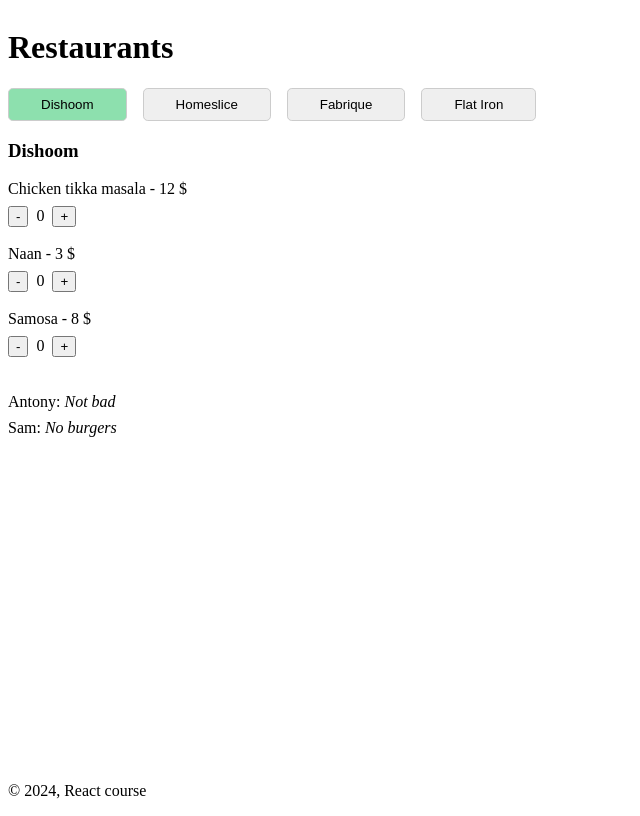
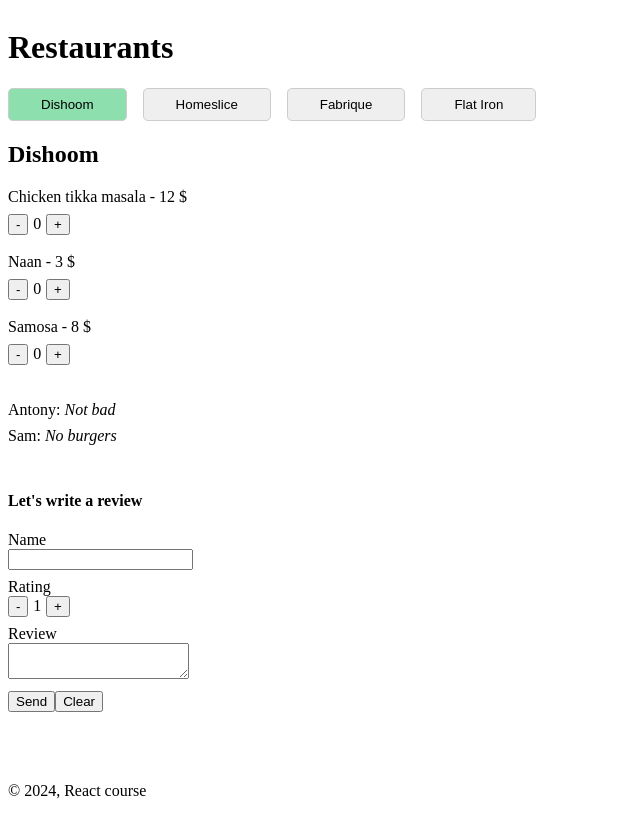
Before and after one commit to maxbelogurov/react-course, a React (Vite) app: page / in a window 1280 px wide. Shown: the whole page, without its empty margins (0-640 px from the left). Built offline with nearby package versions, Linux system fonts and the light colour scheme.

Commit message:
added: review form to restaurant

```diff
--- /dev/null
+++ b/src/components/common/counter/Counter.css
@@ -0,0 +1,3 @@
+.counter {
+    padding: 0 .3rem;
+}
--- /dev/null
+++ b/src/components/common/counter/Counter.jsx
@@ -0,0 +1,11 @@
+import './Counter.css'
+
+export default function Counter({count, decrease, increase}) {
+  return (
+    <div>
+      <button onClick={decrease} type={'button'}>-</button>
+      <span className={'counter'}>{count}</span>
+      <button onClick={increase} type={'button'}>+</button>
+    </div>
+  )
+}
--- a/src/components/restaurants/menu/Menu.css
+++ /dev/null
@@ -1,3 +0,0 @@
-.menu-count {
-    padding: 0 .5rem;
-}
--- a/src/components/restaurants/menu/Menu.jsx
+++ b/src/components/restaurants/menu/Menu.jsx
@@ -1,5 +1,5 @@
-import './Menu.css'
 import {useState} from "react";
+import Counter from "../../common/counter/Counter";
 
 export default function Menu({menu}) {
   const [count, setCount] = useState(0)
@@ -14,11 +14,11 @@
   return (
     <div>
       <p>{ menu.name } - <span>{ menu.price } $</span></p>
-      <div>
-        <button onClick={decreaseCount}>-</button>
-        <span className={'menu-count'}>{count}</span>
-        <button onClick={increaseCount}>+</button>
-      </div>
+      <Counter
+        count={count}
+        increase={increaseCount}
+        decrease={decreaseCount}
+        />
       <br/>
     </div>
   )
--- a/src/components/restaurants/restaurant/Restaurant.jsx
+++ b/src/components/restaurants/restaurant/Restaurant.jsx
@@ -1,19 +1,22 @@
 import Menu from "../menu/Menu.jsx"
 import Review from "../review/Review";
+import ReviewForm from "../reviewForm/ReviewForm";
 
 export default function Restaurant({restaurant}) {
   return (
     <div>
-      <h3>{ restaurant.name }</h3>
+      <h2>{ restaurant.name }</h2>
 
       {restaurant.menu.length > 0 ? restaurant.menu.map(menu =>
         <Menu key={menu.id} menu={menu} />
-      ) : null}
+      ) : null}<br/>
 
-      <br/>
       {restaurant.reviews.length > 0 ? restaurant.reviews.map(review =>
         <Review key={review.id} review={review} />
-      ): null}
+      ): null}<br/>
+
+      <h4>Let's write a review</h4>
+      <ReviewForm key={restaurant.id}/>
     </div>
   )
 }
--- /dev/null
+++ b/src/components/restaurants/reviewForm/ReviewForm.css
@@ -0,0 +1,6 @@
+.review-form {
+    max-width: 400px;
+}
+.review-form .form-section {
+    margin-bottom: .5rem;
+}
--- /dev/null
+++ b/src/components/restaurants/reviewForm/ReviewForm.jsx
@@ -0,0 +1,89 @@
+import './ReviewForm.css'
+import Counter from "../../common/counter/Counter";
+import {useState, useReducer} from "react";
+
+const FORM_VALUE = {
+  name: '',
+  review: '',
+  rating: 1,
+}
+
+export const reducer = (state, action) => {
+  switch (action.type) {
+    case 'setName':
+      return {
+        ...state,
+        name: action.payload
+      }
+    case 'setReview':
+      return {
+        ...state,
+        review: action.payload
+      }
+    case 'ratingDecrease':
+      return {
+        ...state,
+        rating: state.rating > 1 ? state.rating - 1 : 1
+      }
+    case 'ratingIncrease':
+      return {
+        ...state,
+        rating: state.rating < 5 ? state.rating + 1 : 5
+      }
+    case 'resetForm':
+      return {
+        ...FORM_VALUE
+      }
+    default:
+      return state
+  }
+}
+
+export default function ReviewForm() {
+  const [form, dispatch] = useReducer(reducer, FORM_VALUE)
+  const { name, review, rating } = form
+
+  return (
+    <div>
+    <form className={'review-form'}>
+      <div className={'form-section'}>
+        <label htmlFor="name">Name</label><br/>
+        <input
+          type="text"
+          id="name"
+          value={name}
+          onChange={(e) => { dispatch({type: 'setName', payload: e.target.value}) }}
+        />
+      </div>
+
+      <div className={'form-section'}>
+        <span>Rating</span><br/>
+        <Counter
+          count={rating}
+          decrease={ () => dispatch({ type: 'ratingDecrease' }) }
+          increase={ () => dispatch({ type: 'ratingIncrease' }) }
+        />
+      </div>
+
+      <div className={'form-section'}>
+        <label htmlFor="review">Review</label><br/>
+        <textarea
+          id="review"
+          value={review}
+          onChange={(e) => { dispatch({ type: 'setReview', payload: e.target.value }) }}
+        />
+      </div>
+
+      <div className={'form-section form-footer'}>
+        <button type={'button'}>Send</button>
+        <button
+          type={'button'}
+          onClick={ () => dispatch({ type: 'resetForm' }) }
+        >Clear</button>
+      </div>
+
+    </form>
+
+    </div>
+  )
+}
```
